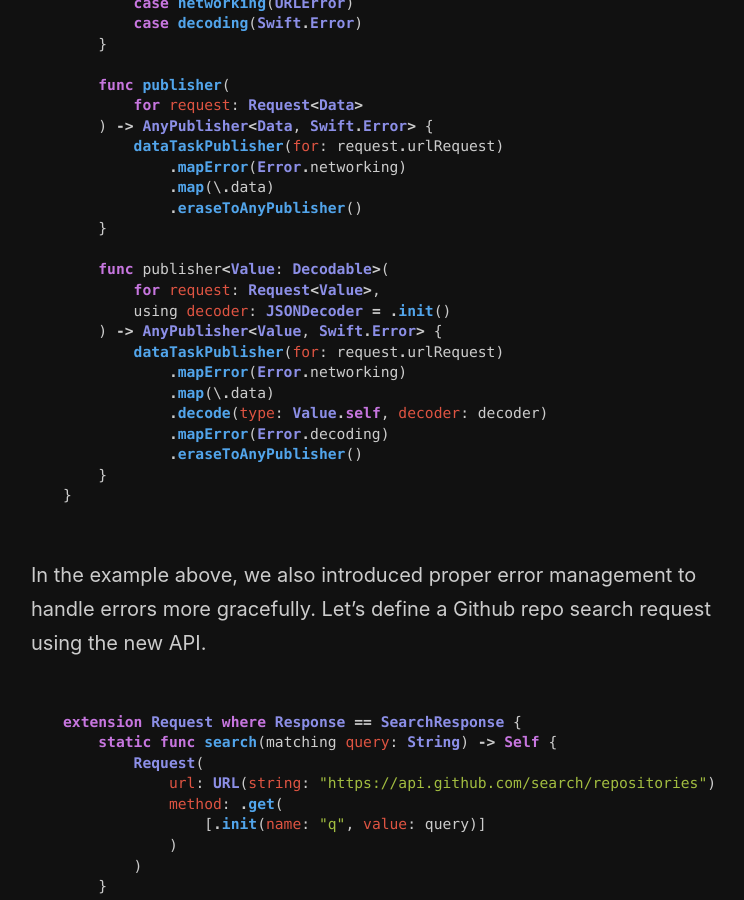
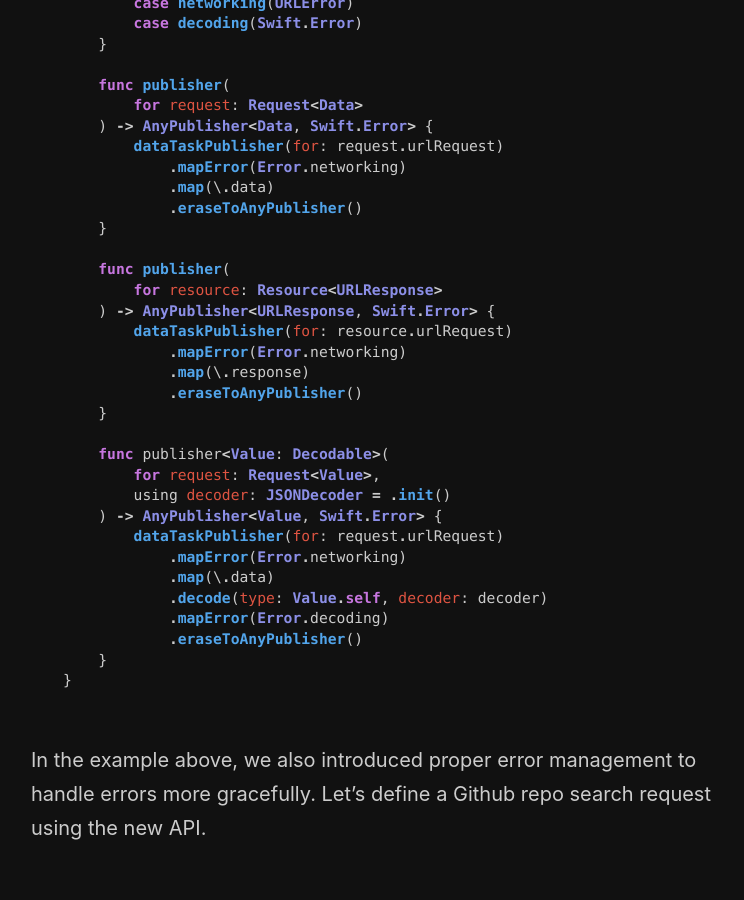
Before and after one commit to mecid/mecid.github.io, a Jekyll site: the page built from _posts/2021-02-10-building-type-safe-networking-in-swift.md, in a window 1280 px wide and 900 px high, scrolled down 4171 px. Shown: the whole window, without its empty margins (259-1003 px from the left). Built offline with Jekyll 4.4.1, drawn with Linux system fonts in a browser that asks for light colours.

Commit message:
networking post improved

```diff
--- a/_posts/2021-02-10-building-type-safe-networking-in-swift.md
+++ b/_posts/2021-02-10-building-type-safe-networking-in-swift.md
@@ -142,6 +142,15 @@ extension URLSession {
             .eraseToAnyPublisher()
     }
 
+    func publisher(
+        for resource: Resource<URLResponse>
+    ) -> AnyPublisher<URLResponse, Swift.Error> {
+        dataTaskPublisher(for: resource.urlRequest)
+            .mapError(Error.networking)
+            .map(\.response)
+            .eraseToAnyPublisher()
+    }
+
     func publisher<Value: Decodable>(
         for request: Request<Value>,
         using decoder: JSONDecoder = .init()
```
